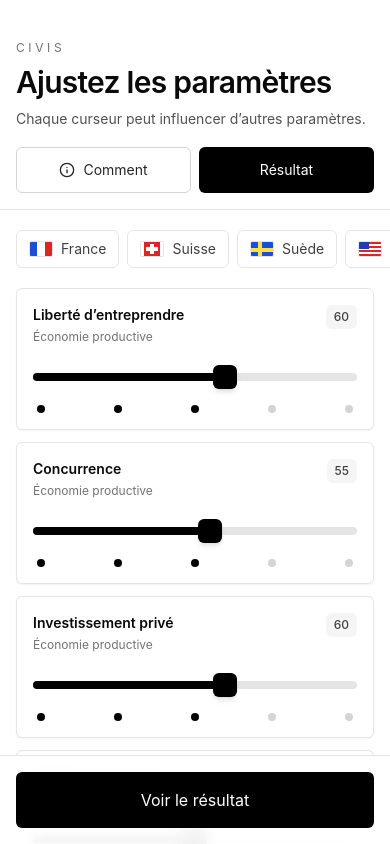
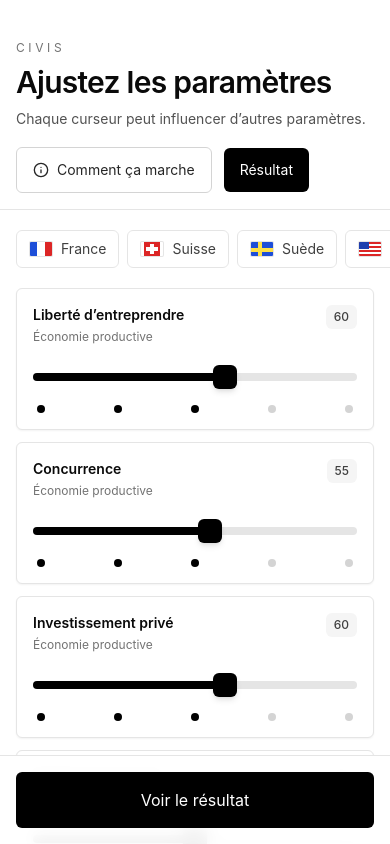
Before and after one commit to louisorion/civis, a Next.js app: page / in a window 390 px wide. Both pictures are taken after a click on the button "Commencer". Shown: the top 844 px of the page. Built offline with nearby package versions, Linux system fonts and the light colour scheme.

Commit message:
Rectification responsive

```diff
--- a/app/page.tsx
+++ b/app/page.tsx
@@ -358,7 +358,7 @@ function StepSlider({
         max={100}
         step={25}
         onValueChange={([v]) => onChange(v)}
-        className="relative flex h-8 w-full touch-none items-center"
+        className="relative flex h-8 w-full touch-pan-y items-center"
       >
         <Slider.Track className="relative h-2 w-full rounded-[6px] bg-neutral-200">
           <Slider.Range className="absolute h-full rounded-[6px] bg-black" />
@@ -713,11 +713,11 @@ export default function Home() {
                 </p>
               </div>
 
-              <div className="grid grid-cols-2 gap-2 sm:flex sm:items-center sm:gap-3">
+              <div className="flex items-center gap-3">
                 <Dialog.Root>
                   <Dialog.Trigger className="inline-flex items-center justify-center gap-2 rounded-[6px] border border-neutral-300 bg-white px-4 py-3 text-sm text-neutral-800 transition hover:bg-neutral-100 sm:px-5">
                     <Info size={16} />
-                    Comment
+                    Comment ça marche
                   </Dialog.Trigger>
 
                   <MobileDialogContent title="Comment fonctionne Civis">
@@ -761,20 +761,17 @@ export default function Home() {
                     </div>
 
                     <div className="mt-5 rounded-[6px] bg-neutral-100 p-4 text-sm leading-relaxed text-neutral-700">
-                      Chaque décision politique est un arbitrage. Elle peut
-                      améliorer un aspect du système tout en fragilisant autre
-                      chose. Les modèles qui promettent un équilibre parfait
-                      doivent donc être regardés avec prudence.
+                      Chaque décision politique est un arbitrage. Elle peut améliorer un aspect du système tout en fragilisant autre chose. Les modèles qui promettent un équilibre parfait doivent donc être regardés avec prudence. Pour toute suggestion d'amélioration, veuillez nous contacter à civis.simulation@gmail.com.
                     </div>
                   </MobileDialogContent>
                 </Dialog.Root>
 
                 <button
-                  onClick={() => setScreen("result")}
-                  className="rounded-[6px] bg-black px-4 py-3 text-sm text-white transition hover:bg-neutral-800 sm:px-5"
-                >
-                  Résultat
-                </button>
+  onClick={() => setScreen("result")}
+  className="rounded-[6px] bg-black px-4 py-3 text-sm text-white transition hover:bg-neutral-800 sm:px-5"
+>
+  Résultat
+</button>
               </div>
             </div>
           </div>
```
